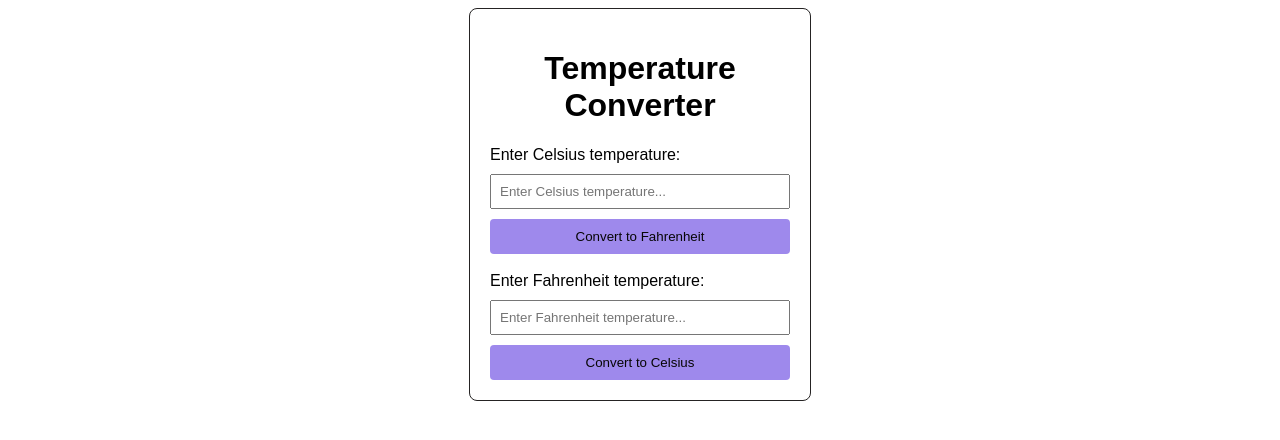
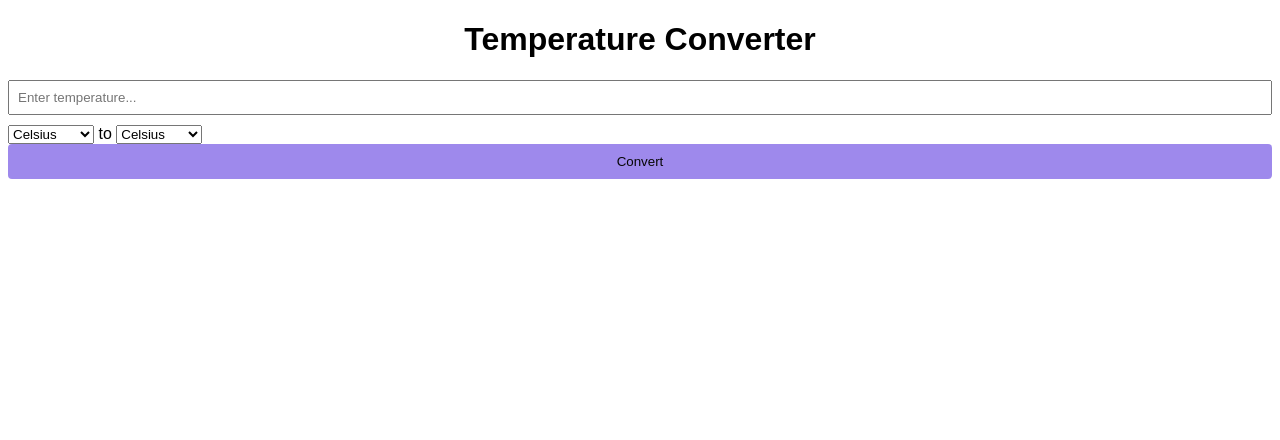
Before and after one commit to shineishukla/Temperature-converter, a plain HTML site: page index.html in a window 1280 px wide. Drawn offline with Linux system fonts and the light colour scheme.

Commit message:
Update index.html

```diff
--- a/index.html
+++ b/index.html
@@ -1,20 +1,30 @@
 <!DOCTYPE html>
-<html>
+<html lang="en">
 <head>
+  <meta charset="UTF-8">
+  <meta name="viewport" content="width=device-width, initial-scale=1.0">
   <title>Temperature Converter</title>
-  <link rel="stylesheet" href="styles.css" />
+  <link rel="stylesheet" href="styles.css">
 </head>
 <body>
-  <div class="converter-box">
+  <div class="container">
     <h1>Temperature Converter</h1>
-    <label>Enter Celsius temperature:</label>
-    <input type="number" id="celsiusInput" placeholder="Enter Celsius temperature..." />
-        <button onclick="convertToFahrenheit()">Convert to Fahrenheit</button><br><br>
+    <div class="converter">
+      <input type="number" id="inputTemp" placeholder="Enter temperature...">
+      <select id="convertFrom">
+        <option value="celsius">Celsius</option>
+        <option value="fahrenheit">Fahrenheit</option>
+      </select>
+      <span>to</span>
+      <select id="convertTo">
+        <option value="celsius">Celsius</option>
+        <option value="fahrenheit">Fahrenheit</option>
+      </select>
+      <button onclick="convertTemperature()">Convert</button>
+    </div>
+    <div id="result"></div>
+  </div>
 
-    <label>Enter Fahrenheit temperature:</label>
-    <input type="number" id="fahrenheitInput" placeholder="Enter Fahrenheit temperature..." />
-    <button onclick="convertToCelsius()">Convert to Celsius</button>
-  </div>
-    <script src="script.js"></script>
+  <script src="script.js"></script>
 </body>
 </html>
```
